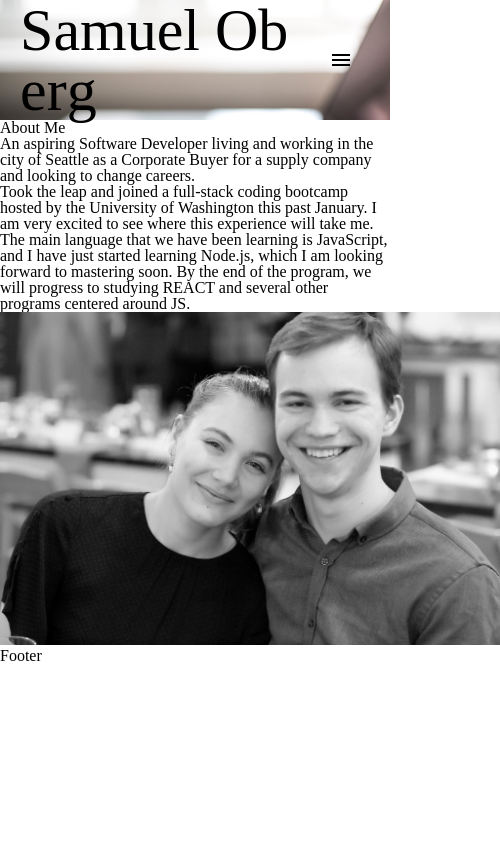
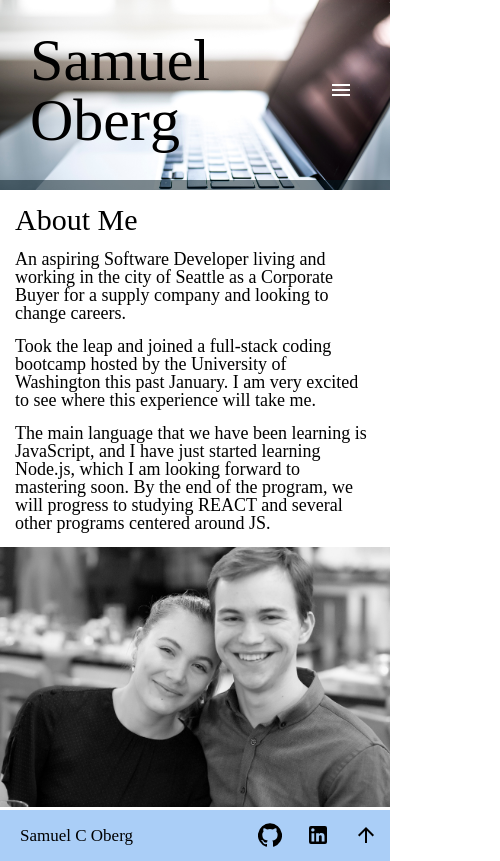
Before and after one commit to sosoberg/react_portfolio, a React (Create React App) app in the folder client/: page / in a window 390 px wide. Shown: the whole page, 500 px wide, since content can reach past the window. Built offline with nearby package versions, Linux system fonts and the light colour scheme.

Commit message:
mobile styling work on projects and main page

```diff
--- a/client/src/App.js
+++ b/client/src/App.js
@@ -14,6 +14,7 @@ import Footer from './components/Footer';
 function App() {
     return (
         <Router>
+            <a name='top'></a>
             <div className='headerGrid'>
                 <Header />
                 <Nav />
--- a/client/src/components/Footer/index.js
+++ b/client/src/components/Footer/index.js
@@ -1,11 +1,26 @@
 import React from 'react';
+
+import IconButton from "@material-ui/core/IconButton";
+import GitHubIcon from '@material-ui/icons/GitHub';
+import LinkedInIcon from '@material-ui/icons/LinkedIn';
+import ArrowUpwardIcon from '@material-ui/icons/ArrowUpward';
+
 import './style.css'
 
 const Footer = () => {
     return (
-        <>
-            <p>Footer</p>
-        </>
+        <section className='footer'>
+            <p>Samuel C Oberg</p>
+            <IconButton className='iconFooter' href="https://github.com/sosoberg" target="_Blank">
+              <GitHubIcon style={{color: "black"}} />
+            </IconButton>
+            <IconButton className='iconFooter' href="https://www.linkedin.com/in/samuel-oberg-00b228110/" target="_Blank">
+              <LinkedInIcon style={{color: "black"}} />
+            </IconButton>
+            <IconButton className='iconFooter' href="#top">
+              <ArrowUpwardIcon style={{color: "black"}} />
+            </IconButton>
+        </section>
     )
 }
 
--- a/client/src/components/Footer/style.css
+++ b/client/src/components/Footer/style.css
@@ -0,0 +1,13 @@
+.footer {
+    height: 6vh;
+    background-color: rgba(149, 194, 245, 0.8);
+    color: black;
+    display: grid;
+    grid-template-columns: 10fr 1fr 1fr 1fr;
+    align-items: center;
+}
+
+.footer p {
+    font-size: 17px;
+    margin-left: 20px;
+}
--- a/client/src/components/Header/index.js
+++ b/client/src/components/Header/index.js
@@ -4,7 +4,7 @@ import './style.css'
 const Header = () => {
     return (
         <>
-            <h1>
+            <h1 name='headerRef'>
                 <span className="s">S</span><span className="a">a</span>
                 <span className="m">m</span><span className="u">u</span>
                 <span className="e">e</span><span className="l">l</span>
--- a/client/src/components/Header/style.css
+++ b/client/src/components/Header/style.css
@@ -123,6 +123,7 @@ h1 {
     font-size: 60px;
     padding-left: 20px;
     margin: 0px;
+    padding: 30px;
 }
 
 h1:hover .s {
--- a/client/src/components/Nav/index.js
+++ b/client/src/components/Nav/index.js
@@ -31,7 +31,7 @@ const Nav = () => {
                   aria-haspopup="true"
                   onClick={handleOpen}
                 >
-                  <MenuIcon style={{ color: "black" }} />
+                  <MenuIcon style={{ color: "white" }} />
                 </IconButton>
             </div>
     </nav>
--- a/client/src/components/ProjectCard/style.css
+++ b/client/src/components/ProjectCard/style.css
@@ -19,7 +19,6 @@
 
 .pcImage {
     width: 100%;
-    min-width: 500px;
 }
 
 .projectExtra {
@@ -88,3 +87,17 @@
         border-bottom: 2px dashed darkslategray;
     }
 }
+
+@media only screen and (max-width: 400px) {
+    .pcImage {
+        min-width: none;
+    }
+
+    .projectExtra {
+        padding-bottom: 20px;
+    }
+
+    .projectButtons {
+        margin-top: 20px;
+    }
+}
--- a/client/src/pages/Home.js
+++ b/client/src/pages/Home.js
@@ -4,7 +4,7 @@ function Home() {
   return (
     <div className="homeGrid">
         <section>
-            <h2>About Me</h2>
+            <h2 className='homeHeader'>About Me</h2>
                 <p className="bio">
                     An aspiring Software Developer living and working in the city of Seattle as
                     a Corporate Buyer for a supply company and looking to
@@ -24,7 +24,7 @@ function Home() {
                      around JS.
                 </p>
         </section>
-        <img className="pcImage" src="./images/me.jpg" alt="projectImg"/>
+        <img className="profilePicture" src="./images/me.jpg" alt="projectImg"/>
     </div>
 
   );
--- a/client/src/pages/grids.css
+++ b/client/src/pages/grids.css
@@ -56,7 +56,13 @@ table {
   grid-template-columns: 3fr 1fr;
   align-items: center;
   background-image: url('../images/headerbackground.jpg');
-  background-size: 120%;
+  background-size: 100%;
+}
+
+/* Home */
+
+.profilePicture {
+  width: 50vw;
 }
 
 /* Project Page */
@@ -92,3 +98,23 @@ table {
   text-align: center;
   background-color: darkgrey;
 }
+
+@media only screen and (max-width: 400px) {
+  .headerGrid {
+    border-bottom: rgba(1, 23, 31, 0.5) 10px solid;
+  }
+
+  .homeHeader {
+    font-size: 30px;
+    padding: 15px 15px 0px 15px;
+  }
+
+  .bio {
+    font-size: 18px;
+    margin: 15px;
+  }
+
+  .profilePicture {
+    width: 100vw;
+  }
+}
```
